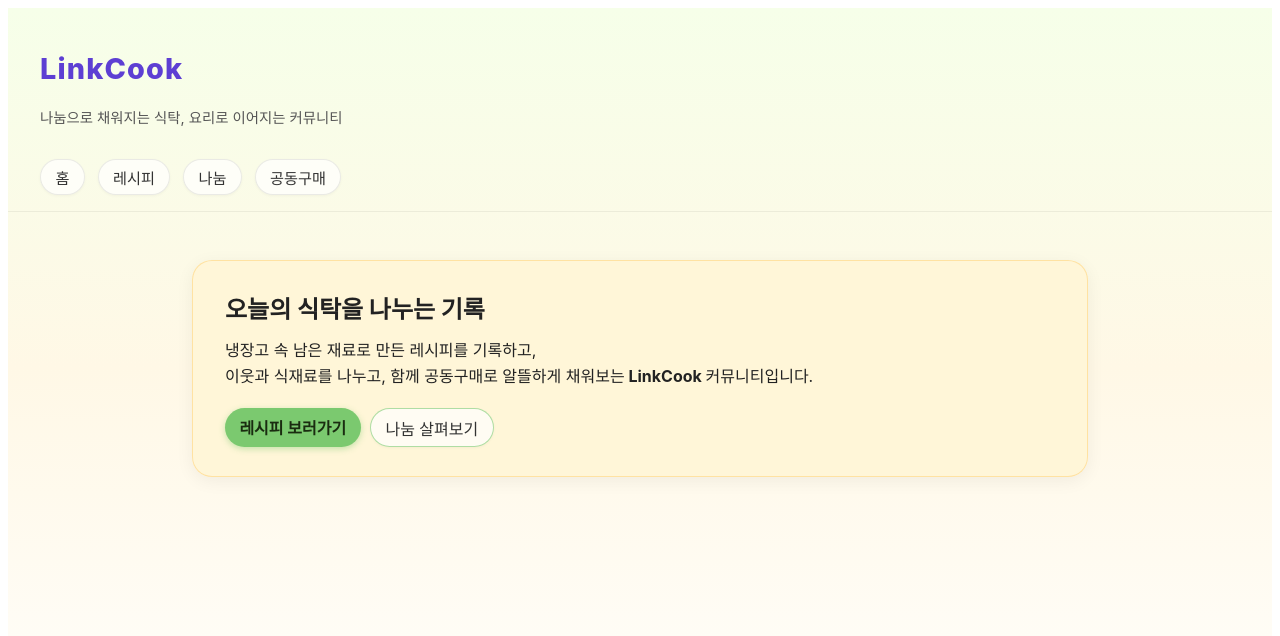
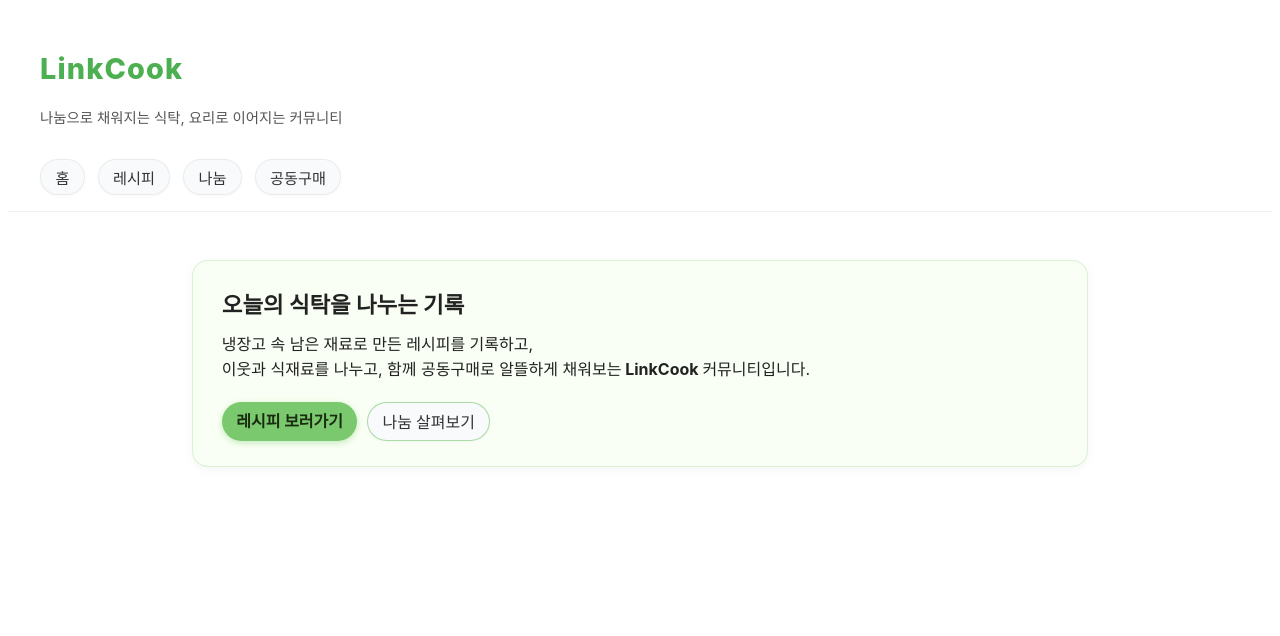
Before and after one commit to ibunrooo/linkcook-client, a React (Vite) app: page / in a window 1280 px wide. Shown: the top 636 px of the page. Built offline with nearby package versions, Linux system fonts and the light colour scheme; no server answers.

Commit message:
style: 메인 레이아웃 색상 및 레시피 카드 디자인 개선

```diff
--- a/src/App.jsx
+++ b/src/App.jsx
@@ -10,7 +10,7 @@ import GroupBuyList from './pages/GroupBuyList';
 const layoutStyles = {
   app: {
     minHeight: '100vh',
-    background: 'linear-gradient(180deg, #f6ffe9 0%, #fff8e6 45%, #ffffff 100%)',
+    backgroundColor: '#ffffff', // 🔥 그라데이션 제거, 깔끔한 흰색
     fontFamily:
       '-apple-system, BlinkMacSystemFont, system-ui, -apple-system, "Segoe UI", sans-serif',
     color: '#222',
@@ -32,7 +32,7 @@ const layoutStyles = {
     fontSize: '1.8rem',
     fontWeight: 800,
     letterSpacing: '0.04em',
-    color: '#5d3fd3', // 포인트 보라
+    color: '#4CAF50', // ✅ 연두색으로 변경
   },
   tagline: {
     fontSize: '0.9rem',
@@ -48,13 +48,13 @@ const layoutStyles = {
     textDecoration: 'none',
     padding: '0.4rem 0.9rem',
     borderRadius: '999px',
-    border: isPrimary ? 'none' : '1px solid rgba(0,0,0,0.08)',
-    backgroundColor: isPrimary ? '#7bc96f' : 'rgba(255,255,255,0.7)',
+    border: isPrimary ? 'none' : '1px solid rgba(0,0,0,0.06)',
+    backgroundColor: isPrimary ? '#7bc96f' : '#f9fafb',
     color: isPrimary ? '#1a2c10' : '#333',
     fontWeight: isPrimary ? 700 : 500,
     boxShadow: isPrimary
-      ? '0 2px 6px rgba(123, 201, 111, 0.45)'
-      : '0 1px 3px rgba(0,0,0,0.04)',
+      ? '0 2px 6px rgba(123, 201, 111, 0.4)'
+      : '0 1px 3px rgba(0,0,0,0.03)',
   }),
   main: {
     padding: '1.5rem 2rem 2.5rem',
@@ -68,14 +68,14 @@ function Home() {
     <main style={layoutStyles.main}>
       <section
         style={{
-          backgroundColor: 'rgba(255, 246, 214, 0.9)', // 노랑/주황 계열
-          borderRadius: '20px',
-          padding: '1.8rem 2rem',
-          boxShadow: '0 4px 18px rgba(0,0,0,0.06)',
-          border: '1px solid rgba(255, 196, 80, 0.4)',
+          backgroundColor: '#f9fff4', // 아주 연한 연두 톤 카드
+          borderRadius: '16px',
+          padding: '1.6rem 1.8rem',
+          boxShadow: '0 3px 12px rgba(0,0,0,0.04)',
+          border: '1px solid rgba(123, 201, 111, 0.25)',
         }}
       >
-        <h2 style={{ margin: 0, fontSize: '1.5rem' }}>오늘의 식탁을 나누는 기록</h2>
+        <h2 style={{ margin: 0, fontSize: '1.4rem' }}>오늘의 식탁을 나누는 기록</h2>
         <p style={{ marginTop: '0.8rem', lineHeight: 1.6 }}>
           냉장고 속 남은 재료로 만든 레시피를 기록하고,
           <br />
@@ -144,7 +144,7 @@ function App() {
             <Route path="/share" element={<ShareList />} />
             <Route path="/share/create" element={<ShareCreate />} />
 
-            {/* 공동구매 (임시 리스트) */}
+            {/* 공동구매 */}
             <Route path="/groupbuy" element={<GroupBuyList />} />
           </Routes>
         </main>
--- a/src/pages/Recipes.jsx
+++ b/src/pages/Recipes.jsx
@@ -90,14 +90,14 @@ function Recipes() {
             >
               <article
                 style={{
-                  backgroundColor: 'rgba(255,255,255,0.9)',
+                  backgroundColor: '#ffffff', // 카드 완전 흰색
                   borderRadius: '16px',
                   padding: '1rem 1.1rem',
                   boxShadow: '0 3px 12px rgba(0,0,0,0.06)',
-                  borderLeft: '6px solid #7bc96f',
+                  border: '1px solid rgba(0,0,0,0.04)', // 살짝 테두리만
                   display: 'flex',
                   flexDirection: 'column',
-                  gap: '0.4rem',
+                  gap: '0.45rem',
                   height: '100%',
                 }}
               >
@@ -109,6 +109,7 @@ function Recipes() {
                 >
                   {recipe.title}
                 </h3>
+
                 {recipe.description && (
                   <p
                     style={{
@@ -120,9 +121,19 @@ function Recipes() {
                     {recipe.description}
                   </p>
                 )}
+
+                {/* 🔹 설명과 메타 사이 구분선 */}
+                <div
+                  style={{
+                    margin: '0.5rem 0 0.3rem',
+                    height: '1px',
+                    backgroundColor: '#eee',
+                  }}
+                />
+
                 <p
                   style={{
-                    margin: '0.3rem 0 0',
+                    margin: 0,
                     fontSize: '0.85rem',
                     color: '#777',
                   }}
```
